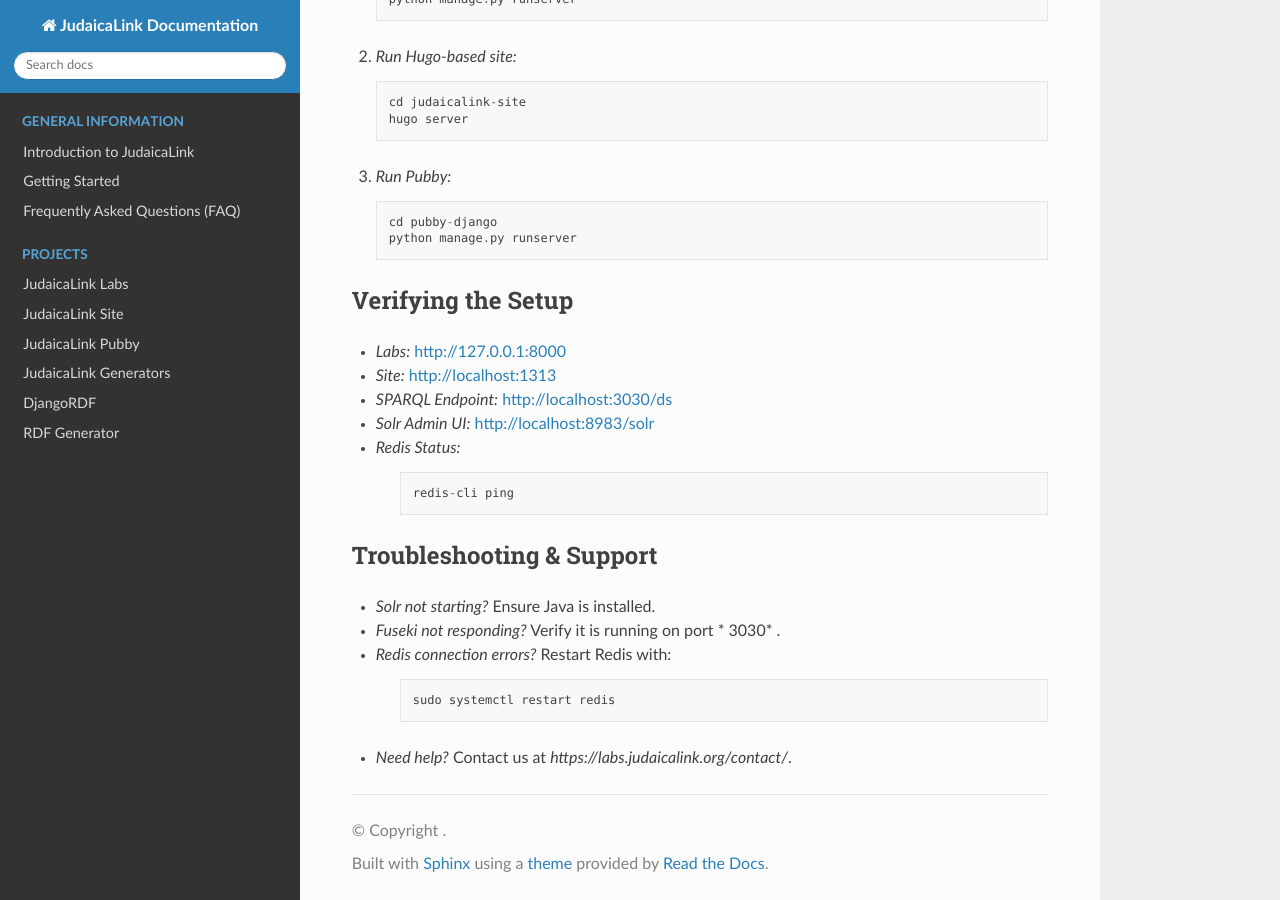
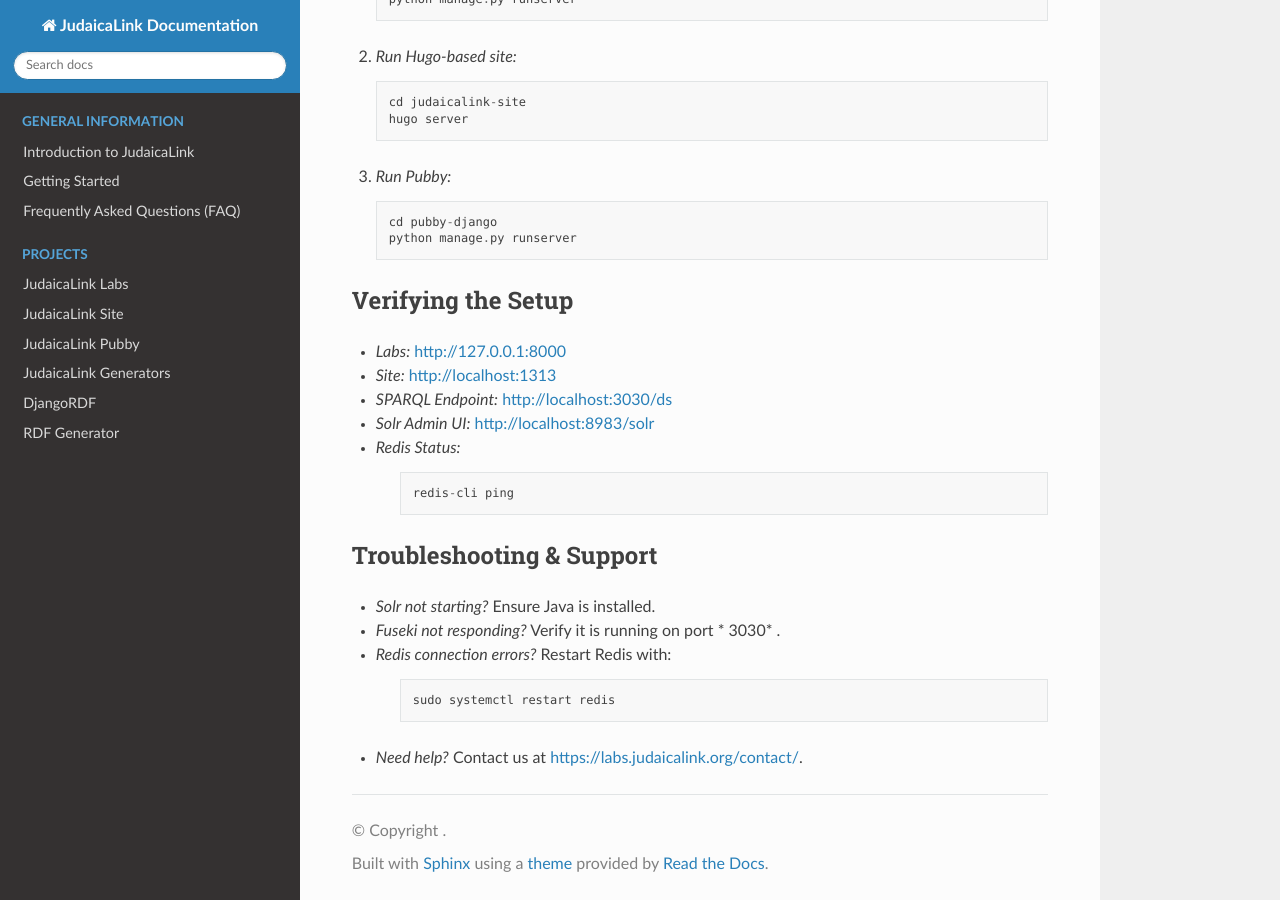
Before and after one commit to bsesic/judaicalink-docs, a Sphinx documentation site: the page built from docs/developer_guide/setup.rst, in a window 1280 px wide and 900 px high, scrolled down 3134 px. Built offline with Sphinx 7.4.7 and the Read the Docs theme 3.1.0, drawn with Linux system fonts in a browser that asks for light colours; pages that are not in the unit, such as notebooks, are missing from menus.

```diff
--- a/docs/developer_guide/setup.rst
+++ b/docs/developer_guide/setup.rst
@@ -205,7 +205,7 @@ Troubleshooting & Support
 
       sudo systemctl restart redis
 
-- *Need help?*  Contact us at `https://labs.judaicalink.org/contact/`.
+- *Need help?*  Contact us at https://labs.judaicalink.org/contact/.
 
 
 ---------------------------------------------------------------------------------------------------------
```
